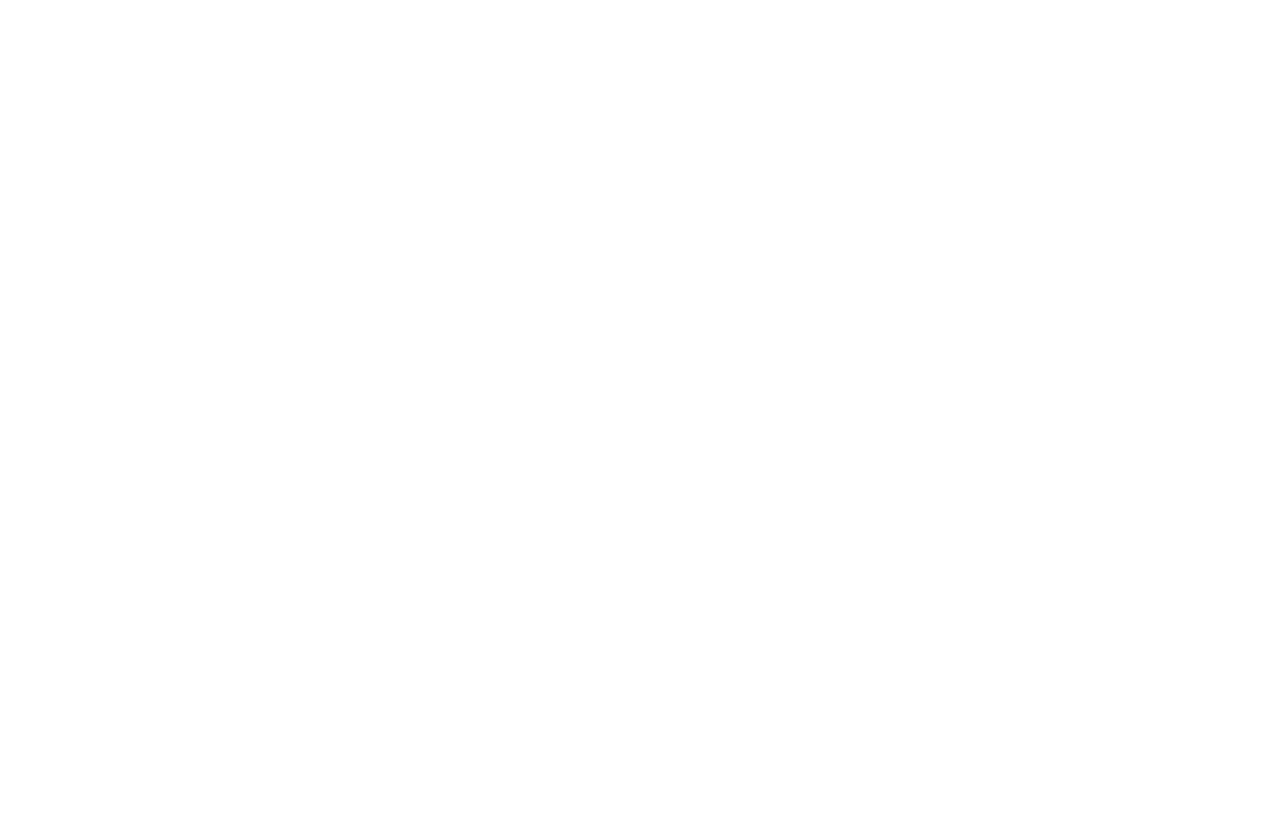
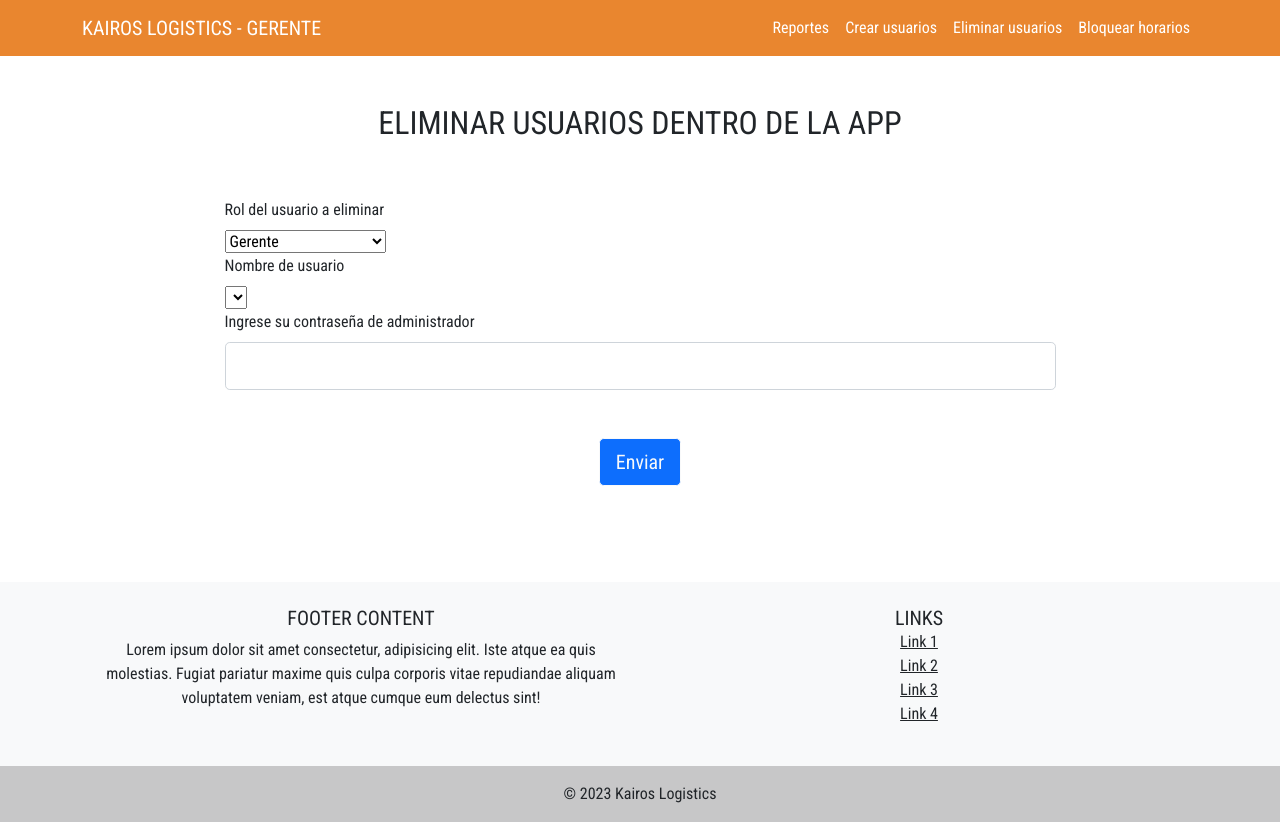
Before and after one commit to miguelcg02/Kairos_logistics, a Django app: page /delete_user/ in a window 1280 px wide. Before the commit the page is empty. Before the commit the page ends 800 px from the top, so only its background shows below. Run offline with Django 4.2, Linux system fonts and the light colour scheme; lists and menus that the app fills with data are empty.

Commit message:
trabajando en el front

```diff
--- a/kairos/scheduling/templates/0-1-delete_user.html
+++ b/kairos/scheduling/templates/0-1-delete_user.html
@@ -0,0 +1,65 @@
+{% extends 'base.html' %}
+
+{% block title %}
+    Crear usuario
+{% endblock %}
+
+<!-- AQUI TOCA ESTABLECER IS SE VA A USAR EL NAVBAR DE MANAGER O DE ADMIN, ASÍ QUE OJO -->
+
+{% block navbar %}
+    <!-- IF ES MANEGER -->
+    {% include '0-manager/navbar-manager.html' %}
+
+    <!-- ELSE IF ES ADMIN -->
+    <!-- include etc etc navbar-damin -->
+{% endblock %}
+
+{% block content %}
+<div class="container">
+    <div class="row justify-content-center align-items-center py-5">
+        <div class="col-12 col-md-9">
+            <div class="text-center">
+                <h2 class="">ELIMINAR USUARIOS DENTRO DE LA APP</h2>
+            </div>
+            <form class="form py-5" method = "POST" actions="">
+
+                {% csrf_token %}
+
+                <div class="form__field form__field--4">
+                    <label class="form__rol-label form-label" for="input-rol">Rol del usuario a eliminar</label>
+                    <br>
+                    <select name="rol" required>
+                        <option value="0">Gerente</option>
+                        <option value="1">Administrador de CVS</option>
+                        <option value="2">Asesor comercial</option>
+                        <option value="3">Operario</option>
+                    </select>
+                </div>
+
+                <div class="form__field form__field--3">
+                    <label class="form__username-label form-label" for="input-username">Nombre de usuario</label>
+                    <br>
+                    <select name="usuario" required>
+                        <option value="0"></option>
+                        <option value="1"></option>
+                        <option value="2"></option>
+                        <option value="3"></option>
+                    </select>
+                </div>
+
+                <div class="form__field form__field--5">
+                    <label class="form__email-label form-label" for="input-email">Ingrese su contraseña de administrador</label>
+                    <input type="password" id="typePasswordX" class="form-control form-control-lg" name="password" />
+                    <br>
+                </div>
+
+                <br>
+                <div class="form__field form__field--9 text-center my-0">
+                    <button class="form__button btn btn-primary btn-lg btn-outline-light" type="submit">Enviar</button>
+                </div>
+
+            </form>
+        </div>
+    </div>
+</div>
+{% endblock %}
```
Also changed, not shown: kairos/scheduling/templates/0-1-create_user.html (+17 -0 lines).
